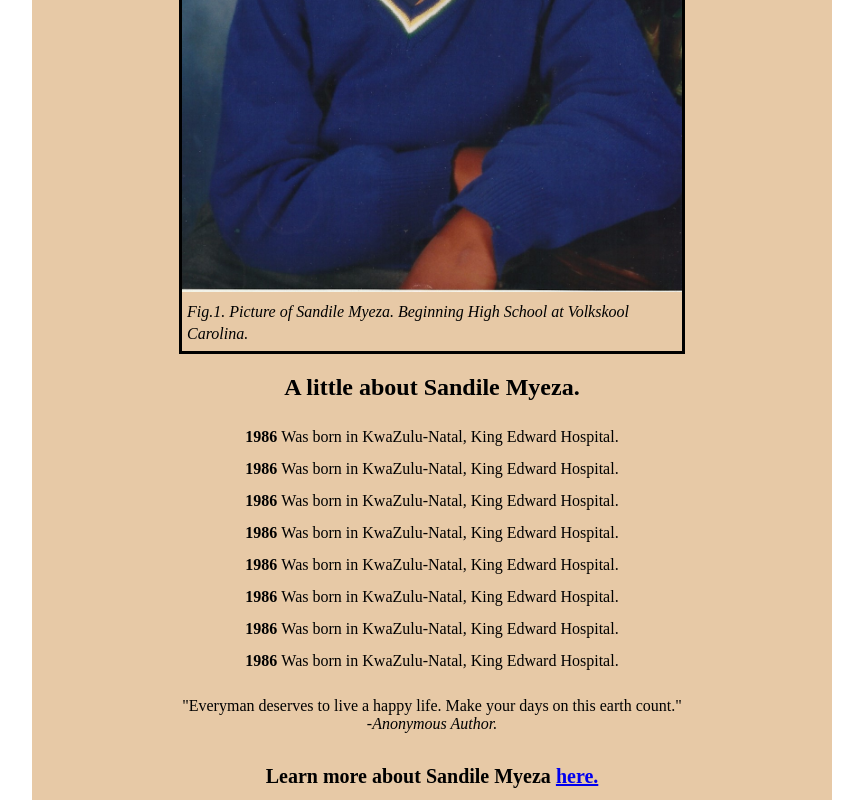
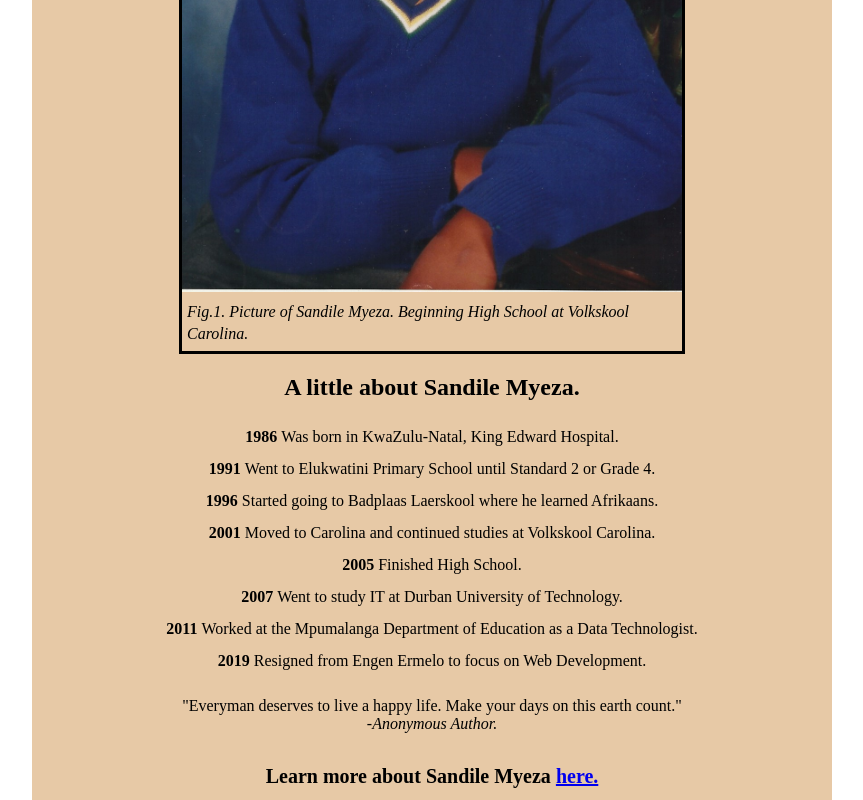
Before and after one commit to smyeza/Sandile-Myeza-Tribute-Page, a plain HTML site: page index.html in a window 1280 px wide. Shown: the part 568-1368 px from the top of the page, without its empty margins (208-1071 px from the left). Drawn offline with Linux system fonts and the light colour scheme.

Commit message:
Changed tribute information.

```diff
--- a/index.html
+++ b/index.html
@@ -29,13 +29,13 @@
         <h2 id="tribute-info">A little about Sandile Myeza.</h2>
         <ul>
             <li><strong>1986 </strong>Was born in KwaZulu-Natal, King Edward Hospital.</li>
-            <li><strong>1986 </strong>Was born in KwaZulu-Natal, King Edward Hospital.</li>
-            <li><strong>1986 </strong>Was born in KwaZulu-Natal, King Edward Hospital.</li>
-            <li><strong>1986 </strong>Was born in KwaZulu-Natal, King Edward Hospital.</li>
-            <li><strong>1986 </strong>Was born in KwaZulu-Natal, King Edward Hospital.</li>
-            <li><strong>1986 </strong>Was born in KwaZulu-Natal, King Edward Hospital.</li>
-            <li><strong>1986 </strong>Was born in KwaZulu-Natal, King Edward Hospital.</li>
-            <li><strong>1986 </strong>Was born in KwaZulu-Natal, King Edward Hospital.</li>
+            <li><strong>1991 </strong>Went to Elukwatini Primary School until Standard 2 or Grade 4.</li>
+            <li><strong>1996 </strong>Started going to Badplaas Laerskool where he learned Afrikaans.</li>
+            <li><strong>2001 </strong>Moved to Carolina and continued studies at Volkskool Carolina.</li>
+            <li><strong>2005 </strong>Finished High School.</li>
+            <li><strong>2007 </strong>Went to study IT at Durban University of Technology.</li>
+            <li><strong>2011 </strong>Worked at the Mpumalanga Department of Education as a Data Technologist.</li>
+            <li><strong>2019 </strong>Resigned from Engen Ermelo to focus on Web Development.</li>
         </ul>
 
         <blockquote>
```
